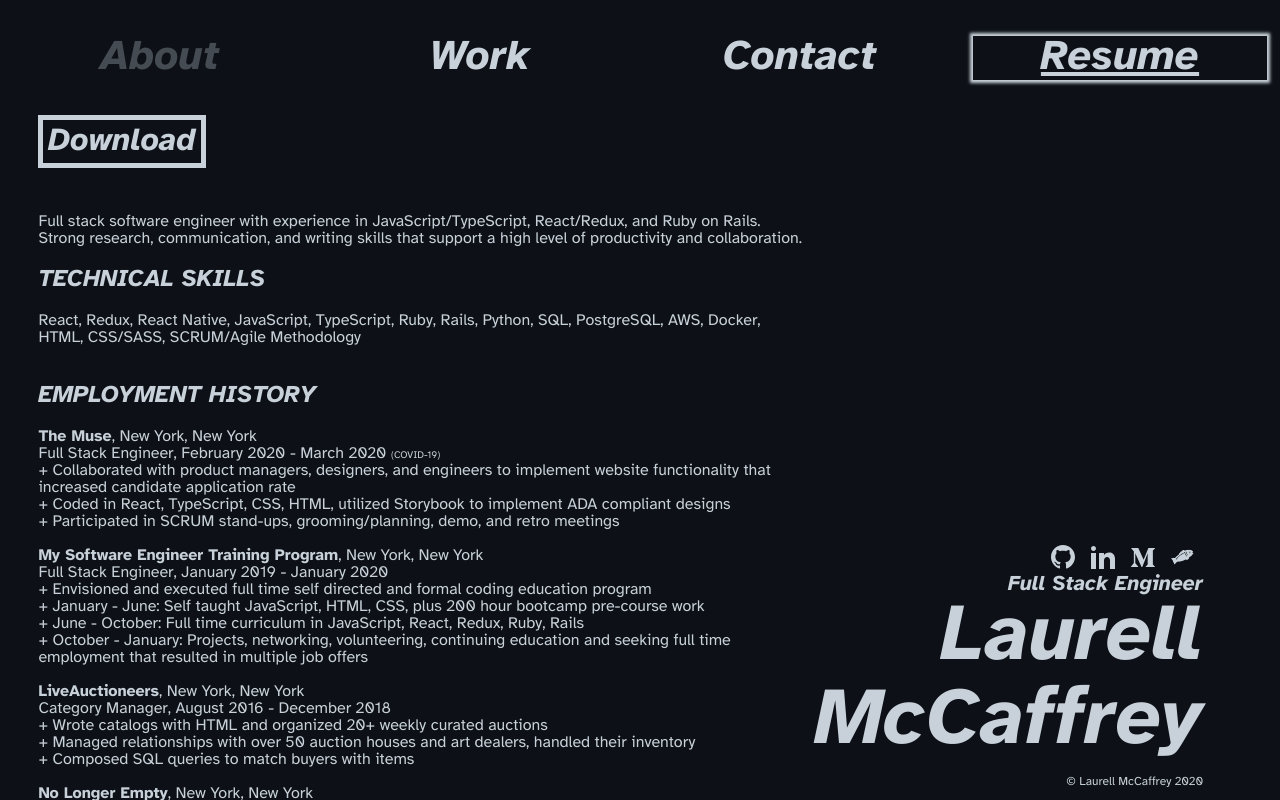
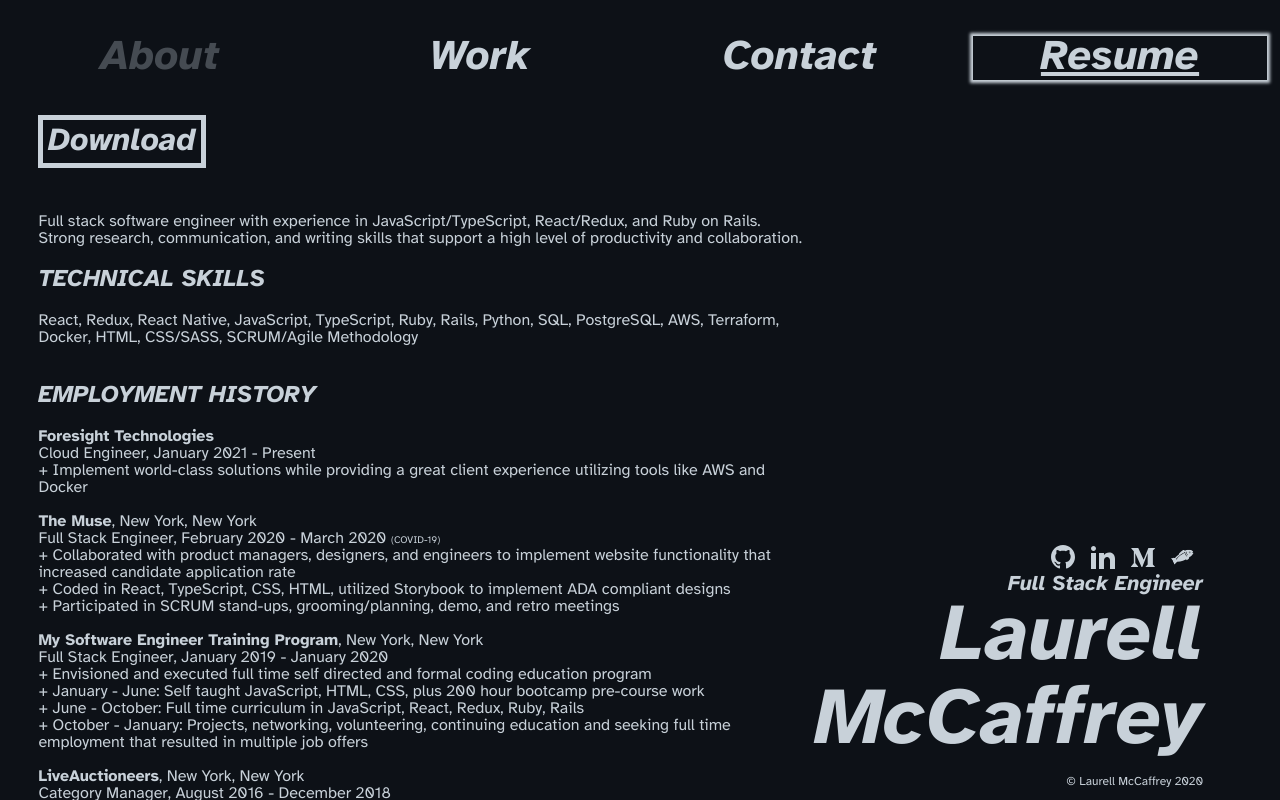
Before and after one commit to lgm527/me, a React (Create React App) app: page / in a window 1280 px wide. Both pictures are taken after a click on the button "Resume". Shown: the top 800 px of the page. Built offline with nearby package versions, Linux system fonts and the light colour scheme; a web font is replaced by a local one.

Commit message:
new job and skills added

```diff
--- a/src/Resume.js
+++ b/src/Resume.js
@@ -19,12 +19,18 @@ class Resume extends React.Component {
 
       <h2>TECHNICAL SKILLS</h2>
       <p>
-      React, Redux, React Native, JavaScript, TypeScript, Ruby, Rails, Python, SQL, PostgreSQL, AWS, Docker, HTML, CSS/SASS, SCRUM/Agile Methodology
+      React, Redux, React Native, JavaScript, TypeScript, Ruby, Rails, Python, SQL, PostgreSQL, AWS, Terraform, Docker, HTML, CSS/SASS, SCRUM/Agile Methodology
       <br></br><br></br>
       </p>
 
       <h2>EMPLOYMENT HISTORY</h2>
       <p>
+      <b>Foresight Technologies</b>
+      <br></br>
+      Cloud Engineer, January 2021 - Present
+      <br></br>
+      + Implement world-class solutions while providing a great client experience utilizing tools like AWS and Docker
+      <br></br><br></br>
       <b>The Muse</b>, New York, New York
       <br></br>
       Full Stack Engineer, February 2020 - March 2020 <span id='covid'>(COVID-19)</span>
```
